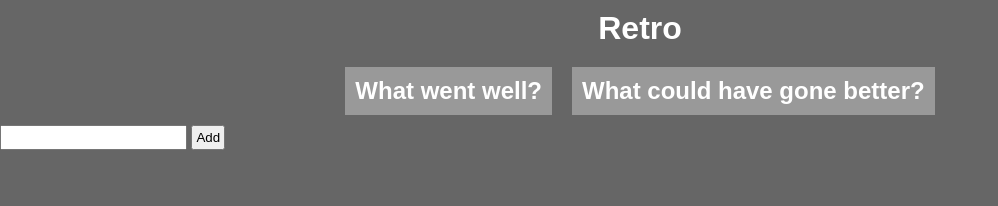
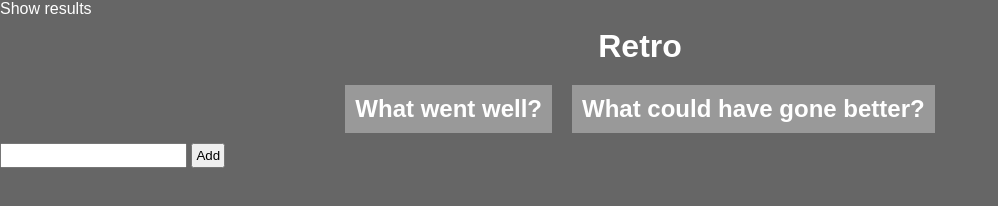
Before and after one commit to samwessel/retro, a website: page public/index.html in a window 1280 px wide. Shown: the whole page, without its empty margins (0-998 px from the left). Drawn offline with nearby package versions, Linux system fonts and the light colour scheme.

Commit message:
Added show results button

```diff
--- a/public/index.html
+++ b/public/index.html
@@ -9,6 +9,7 @@
 	</head>
 
 	<body>
+		<div class="green-button showresults">Show results</div>
 		<h1>Retro</h1>
 
 		<div id="container">
```
